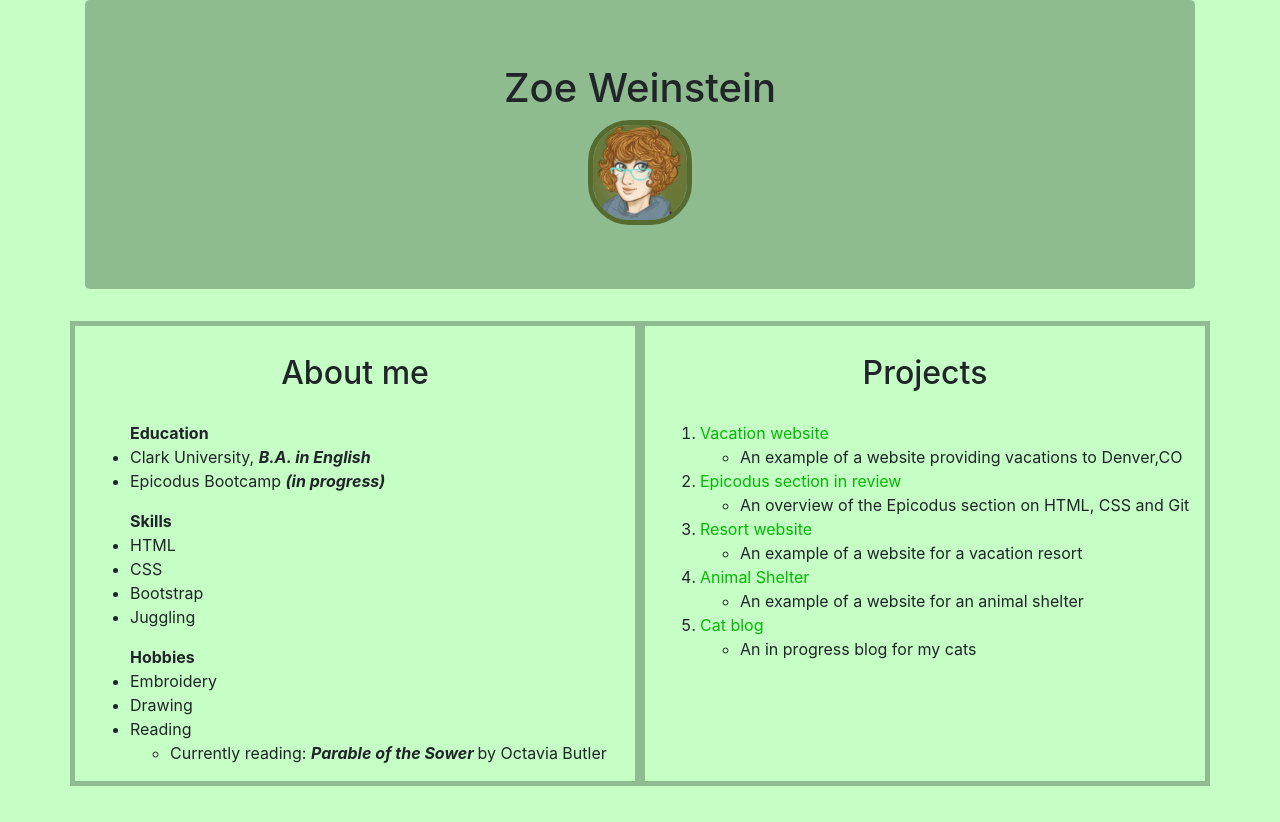
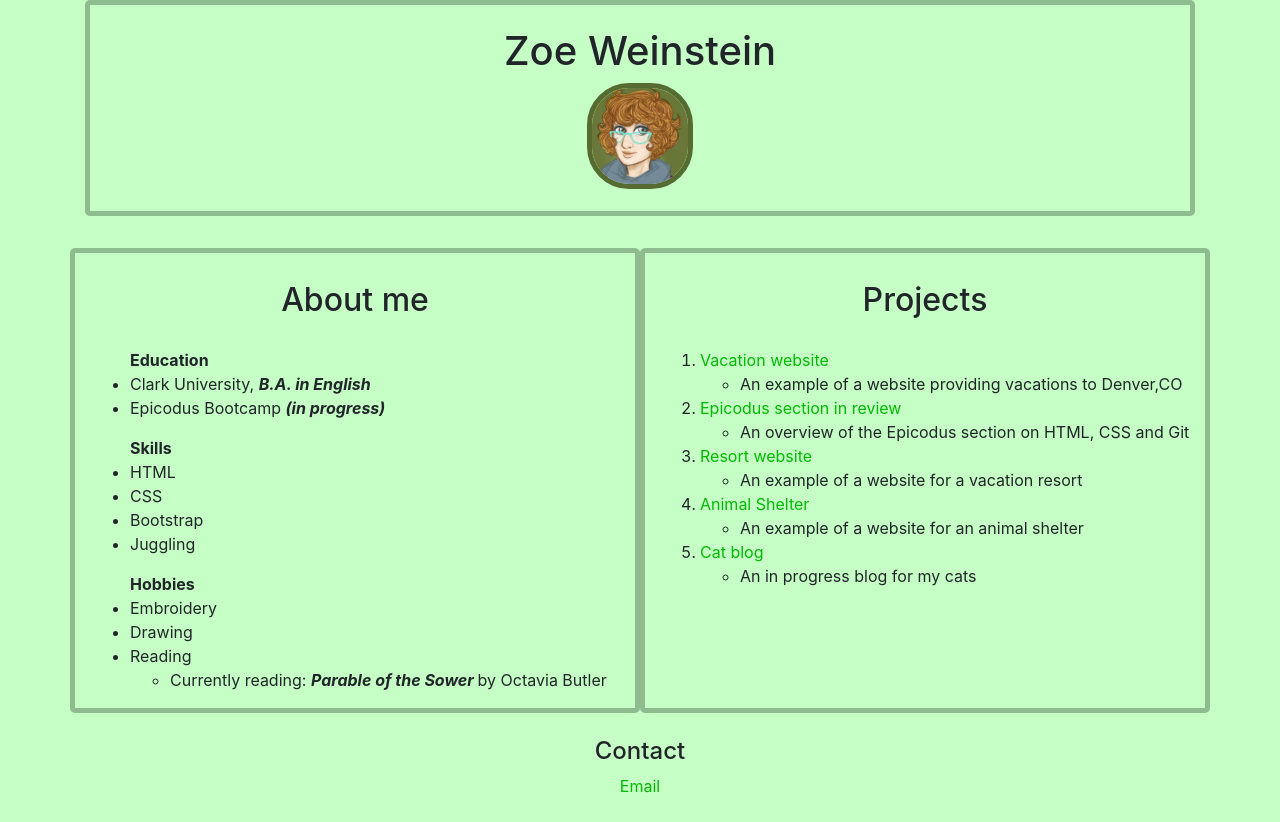
Before and after one commit to MxZoe/portfolio, a plain HTML site: page index.html in a window 1280 px wide. Before the commit the page ends 800 px from the top, so only its background shows below. Drawn offline with Linux system fonts and the light colour scheme.

Commit message:
add README.md

```diff
--- a/css/styles.css
+++ b/css/styles.css
@@ -4,7 +4,10 @@ body{
 
 .jumbotron{
   text-align: center;
-  background-color: darkseagreen;
+  padding: 2%;
+  border: 5px solid darkseagreen;
+  background: rgb(198, 255, 198);
+  width: auto;
 }
 .jumbotron img{
   width: 10%;
@@ -18,6 +21,8 @@ body{
 
 .col-md-6{
   border: 5px solid darkseagreen;
+  border-radius: 1%;
+
 }
 
 .col-md-6 h2{
@@ -30,13 +35,10 @@ a:link{
   color: rgb(0, 185, 0);
 }
 
-a:visited{
+a:visited, a:hover{
   color:darkgreen;
 }
 
-a:hover{
-  color:darkgreen;
-}
 .emphasis{
   font-style: italic;
   font-weight: bold;
--- a/index.html
+++ b/index.html
@@ -62,6 +62,14 @@
         </ol>
       </div>
     </div><!--Row 1 end-->
+
+    <footer>
+      <div class="text-center p-4">
+        <h4>Contact</h4>
+        <a href="mailto:zweinstein@gmail.com">Email</a>
+      </div>
+    </footer>
+
   </div>
 
 </body>
```
Also changed, not shown: 1 other file.
